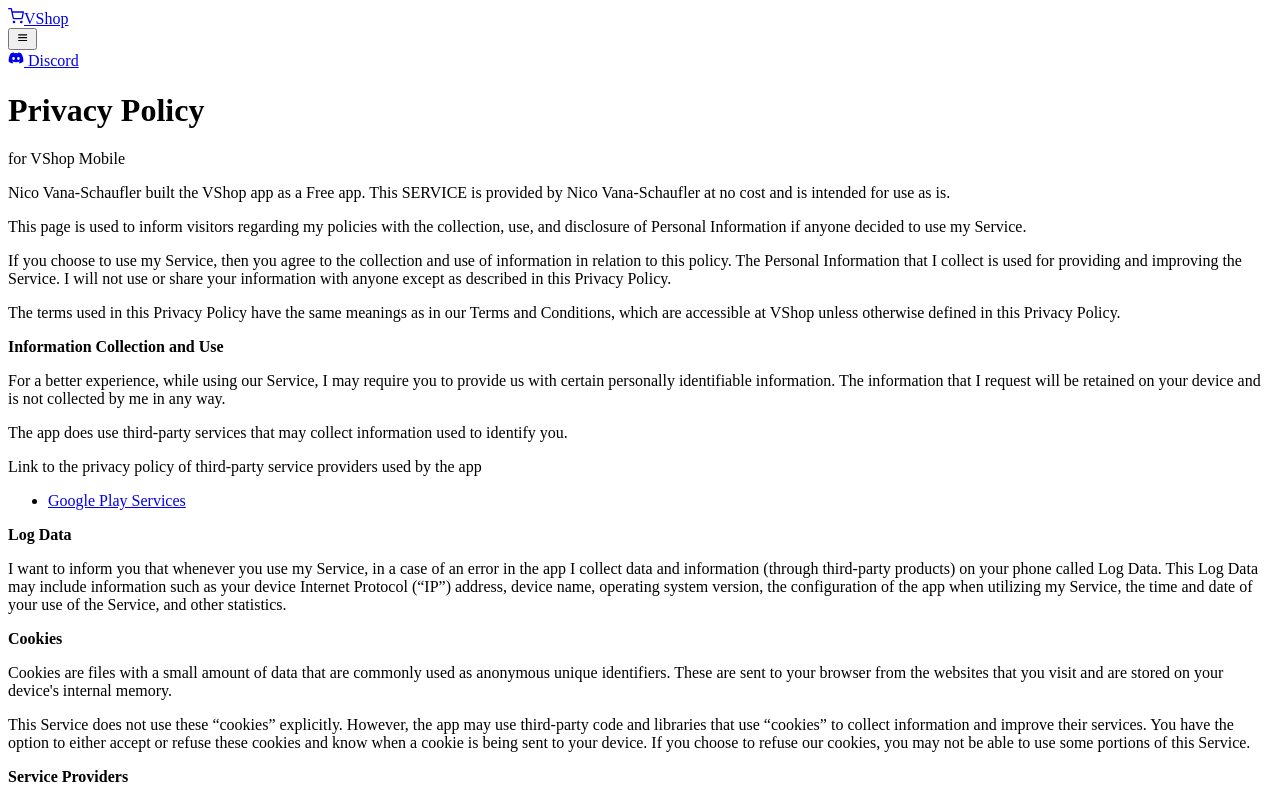
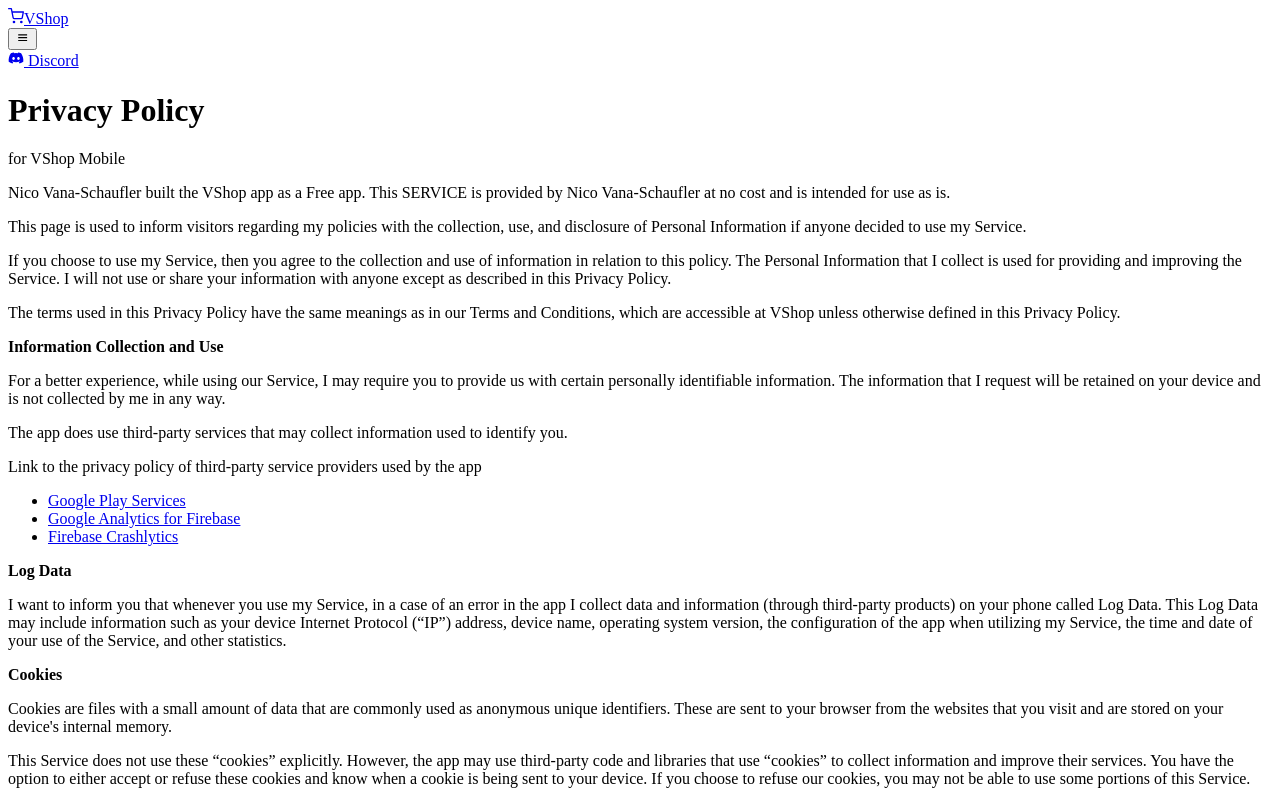
Before and after one commit to VShopApp/landing, a Next.js app: page /privacy in a window 1280 px wide. Shown: the top 800 px of the page. Built offline with nearby package versions, Linux system fonts and the light colour scheme.

Commit message:
Update privacy policy

```diff
--- a/src/pages/privacy.tsx
+++ b/src/pages/privacy.tsx
@@ -31,7 +31,7 @@
 					</p>
 					<p className="mt-3 text-white">
 						<strong>Information Collection and Use</strong>
-					</p>{" "}
+					</p>
 					<p>
 						For a better experience, while using our Service, I may require you to provide us with
 						certain personally identifiable information. The information that I request will be
@@ -53,11 +53,29 @@
 									Google Play Services
 								</a>
 							</li>
+							<li>
+								<a
+									href="https://firebase.google.com/policies/analytics"
+									target="_blank"
+									rel="noopener noreferrer"
+								>
+									Google Analytics for Firebase
+								</a>
+							</li>
+							<li>
+								<a
+									href="https://firebase.google.com/support/privacy/"
+									target="_blank"
+									rel="noopener noreferrer"
+								>
+									Firebase Crashlytics
+								</a>
+							</li>
 						</ul>
 					</div>
 					<p className="mt-3 text-white">
 						<strong>Log Data</strong>
-					</p>{" "}
+					</p>
 					<p>
 						I want to inform you that whenever you use my Service, in a case of an error in the app
 						I collect data and information (through third-party products) on your phone called Log
@@ -68,7 +86,7 @@
 					</p>
 					<p className="mt-3 text-white">
 						<strong>Cookies</strong>
-					</p>{" "}
+					</p>
 					<p>
 						Cookies are files with a small amount of data that are commonly used as anonymous unique
 						identifiers. These are sent to your browser from the websites that you visit and are
@@ -83,7 +101,7 @@
 					</p>
 					<p className="mt-3 text-white">
 						<strong>Service Providers</strong>
-					</p>{" "}
+					</p>
 					<p>I may employ third-party companies and individuals due to the following reasons:</p>
 					<ul>
 						<li>To facilitate our Service;</li>
@@ -99,7 +117,7 @@
 					</p>
 					<p className="mt-3 text-white">
 						<strong>Security</strong>
-					</p>{" "}
+					</p>
 					<p>
 						I value your trust in providing us your Personal Information, thus we are striving to
 						use commercially acceptable means of protecting it. But remember that no method of
@@ -108,7 +126,7 @@
 					</p>
 					<p className="mt-3 text-white">
 						<strong>Links to Other Sites</strong>
-					</p>{" "}
+					</p>
 					<p>
 						This Service may contain links to other sites. If you click on a third-party link, you
 						will be directed to that site. Note that these external sites are not operated by me.
@@ -118,7 +136,7 @@
 					</p>
 					<p className="mt-3 text-white">
 						<strong>Children&apos;s Privacy</strong>
-					</p>{" "}
+					</p>
 					<div>
 						<p>
 							These Services do not address anyone under the age of 13. I do not knowingly collect
@@ -131,13 +149,13 @@
 					</div>
 					<p className="mt-3 text-white">
 						<strong>Changes to This Privacy Policy</strong>
-					</p>{" "}
+					</p>
 					<p>
 						I may update our Privacy Policy from time to time. Thus, you are advised to review this
 						page periodically for any changes. I will notify you of any changes by posting the new
 						Privacy Policy on this page.
 					</p>
-					<p>This policy is effective as of 2022-07-28</p>
+					<p>This policy is effective as of 2022-08-03</p>
 					<p className="mt-3 text-white">
 						<strong>Contact Us</strong>
 					</p>
```
